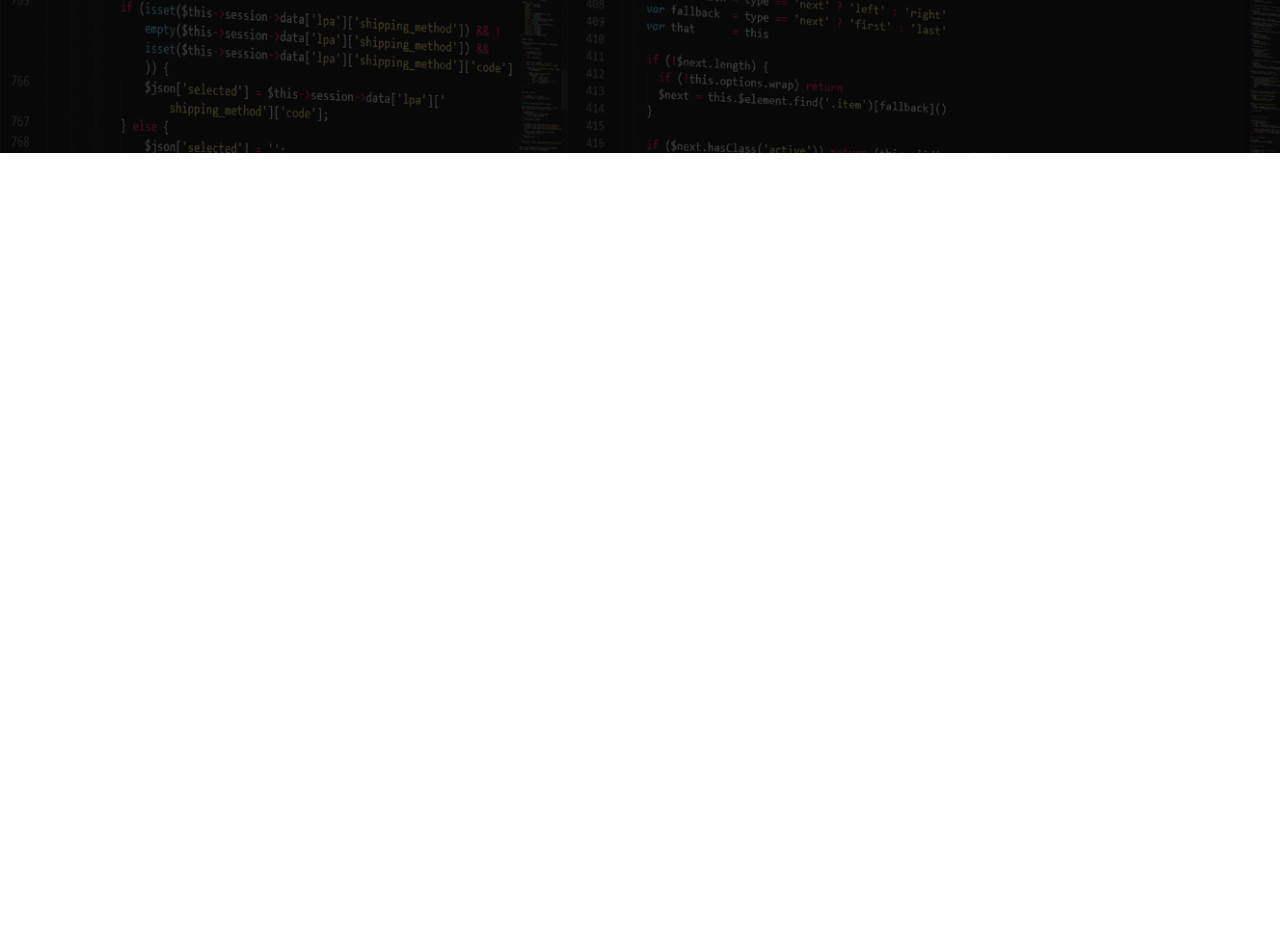
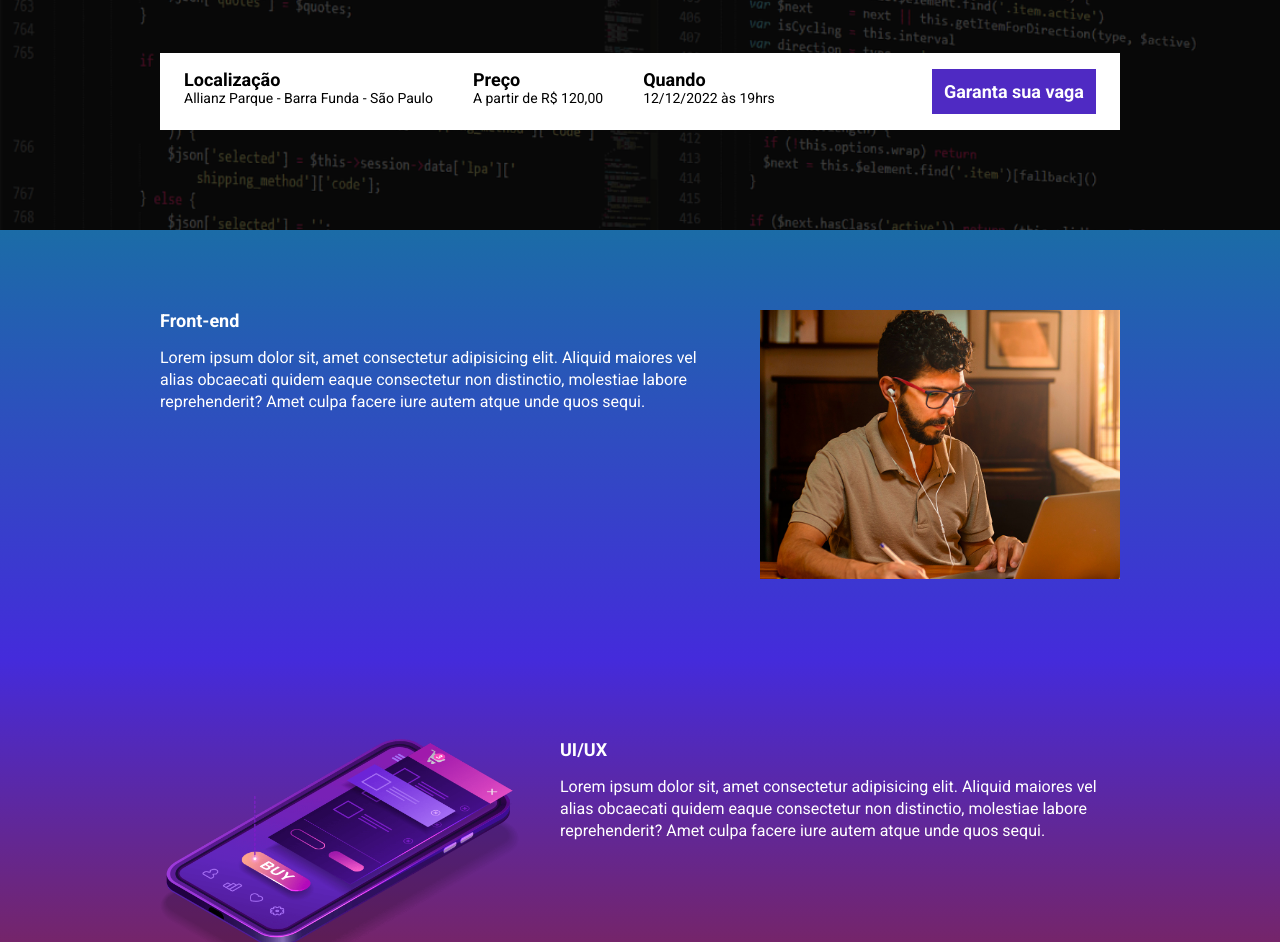
Before and after one commit to KevinReisHartwig/Atividade-Parcel, a website built with Parcel: page src/index.html in a window 1280 px wide. Shown: the part 331-1273 px from the top of the page. Before the commit the page ends 800 px from the top, so only its background shows below. Built offline with nearby package versions, Linux system fonts and the light colour scheme.

Commit message:
finalizado

```diff
--- a/package.json
+++ b/package.json
@@ -2,9 +2,9 @@
   "name": "atividade",
   "version": "1.0.0",
   "description": "",
-  "main": "index.js",
   "scripts": {
     "dev": "parcel src/index.html src/styles/main.scss src/scripts/main.js",
+    "build": "parcel build src/index.html",
     "test": "echo \"Error: no test specified\" && exit 1"
   },
   "keywords": [],
--- a/src/index.html
+++ b/src/index.html
@@ -4,22 +4,87 @@
     <meta charset="UTF-8">
     <meta name="viewport" content="width=device-width, initial-scale=1.0">
     <title>Document</title>
-    <link rel="stylesheet" href="styles/main.scss">
     <link rel="preconnect" href="https://fonts.googleapis.com">
     <link rel="preconnect" href="https://fonts.gstatic.com" crossorigin>
+    <link rel="stylesheet" href="styles/main.scss">
     <link href="https://fonts.googleapis.com/css2?family=Roboto:wght@400;700;900&display=swap" rel="stylesheet">
+    <link rel="stylesheet" href="https://unpkg.com/aos@next/dist/aos.css" />
     </head>
     <body>
         <header class="hero">
             <div class="container">
                 <img class="hero__logo" src="./images/ebac_logo.svg" alt="EBAC">
                 <p class="hero__text">
-                O maior Evento de tecnologia do Brasil começa em 10d 12h 20m 15s
+                    O maior evento de tecnologia do Brasil começa em <span id="contador"></span>
                 </p>
+                <div class="infos-bar">
+                    <ul class="infos-bar__infos">
+                        <li class="infos-bar__infos__item">
+                            <b>Localização</b>
+                            Allianz Parque - Barra Funda - São Paulo
+                        </li>
+                        <li class="infos-bar__infos__item">
+                            <b>Preço</b>
+                            A partir de R$ 120,00
+                        </li>
+                        <li class="infos-bar__infos__item">
+                            <b>Quando</b>
+                            12/12/2022 às 19hrs
+                        </li>
+                    </ul>
+                    <a href="#" class="button button--primary">
+                        Garanta sua vaga
+                    </a>
+                </div>
             </div>
         </header>
 
+        <section class="event event--frontend">
+            <div class="container" data-aos="fade-right">
+                <div class="event__details">
+                    <h2 class="event__details__title">Front-end</h2>
+                    <p class="event__details__description">
+                        Lorem ipsum dolor sit, amet consectetur adipisicing elit. Aliquid maiores vel alias obcaecati quidem eaque consectetur non distinctio, molestiae labore reprehenderit? Amet culpa facere iure autem atque unde quos sequi.
+                    </p>
+                </div>
+                <img class="event__image" src="./images/frontend.png" alt="Front-end">
+            </div>
+        </section>
+        <section class="event event--ui-ux event--image-left">
+            <div class="container" data-aos="fade-left">
+                <div class="event__details">
+                    <h2 class="event__details__title">UI/UX</h2>
+                    <p class="event__details__description">
+                        Lorem ipsum dolor sit, amet consectetur adipisicing elit. Aliquid maiores vel alias obcaecati quidem eaque consectetur non distinctio, molestiae labore reprehenderit? Amet culpa facere iure autem atque unde quos sequi.
+                    </p>
+                </div>
+                <img class="event__image" src="./images/ui-ux.png" alt="UI/UX">
+            </div>
+        </section>
+        <section class="event event--data-science">
+            <div class="container" data-aos="fade-right">
+                <div class="event__details">
+                    <h2 class="event__details__title">Data Science</h2>
+                    <p class="event__details__description">
+                        Lorem ipsum dolor sit, amet consectetur adipisicing elit. Aliquid maiores vel alias obcaecati quidem eaque consectetur non distinctio, molestiae labore reprehenderit? Amet culpa facere iure autem atque unde quos sequi.
+                    </p>
+                </div>
+                <img class="event__image" src="./images/data.png" alt="Data Science">
+            </div>
+        </section>
+        <section class="event event--backend event--image-left">
+            <div class="container" data-aos="fade-left">
+                <div class="event__details">
+                    <h2 class="event__details__title">Back-end</h2>
+                    <p class="event__details__description">
+                        Lorem ipsum dolor sit, amet consectetur adipisicing elit. Aliquid maiores vel alias obcaecati quidem eaque consectetur non distinctio, molestiae labore reprehenderit? Amet culpa facere iure autem atque unde quos sequi.
+                    </p>
+                </div>
+                <img class="event__image" src="./images/backend.png" alt="Back-end">
+            </div>
+        </section>
 
+        <script src="https://unpkg.com/aos@next/dist/aos.js"></script>
         <script src="scripts/main.js"></script>
     </body>
 </html>
--- a/src/scripts/main.js
+++ b/src/scripts/main.js
@@ -1 +1,27 @@
-console.log("olá");
+AOS.init();
+
+const dataDoEvento = new Date("dec 19, 2024 19:00:00");
+const timeStampDoEvento = dataDoEvento.getTime();
+
+const contaAsHoras = setInterval(function() {
+    const agora = new Date();
+    const timeStampAtual = agora.getTime();
+
+    const distanciaAteOEvento = timeStampDoEvento - timeStampAtual;
+
+    const diaEmMs = 1000 * 60 * 60 * 24;
+    const horaEmMs = 1000 * 60 * 60;
+    const minutoEmMs = 1000 * 60;
+
+    const diasAteOEvento = Math.floor(distanciaAteOEvento / diaEmMs);
+    const horasAteOEvento = Math.floor((distanciaAteOEvento % diaEmMs) / horaEmMs);
+    const minutosAteOEvento = Math.floor((distanciaAteOEvento % horaEmMs) / minutoEmMs);
+    const segundosAteOEvento = Math.floor((distanciaAteOEvento % minutoEmMs) / 1000);
+
+    document.getElementById('contador').innerHTML = `${diasAteOEvento}d ${horasAteOEvento}h ${minutosAteOEvento}m ${segundosAteOEvento}s`;
+
+    if (distanciaAteOEvento < 0) {
+        clearInterval(contaAsHoras);
+        document.getElementById('contador').innerHTML = 'Evento expirado';
+    }
+}, 1000);
--- /dev/null
+++ b/src/styles/_event.scss
@@ -0,0 +1,63 @@
+@use 'variables';
+
+.event {
+    padding: 80px 0;
+
+    &--frontend {
+        background-image: linear-gradient(variables.$blue1, variables.$blue2);
+    }
+
+    &--ui-ux {
+        background-image: linear-gradient(variables.$blue2, variables.$pink);
+    }
+
+    &--data-science {
+        background-image: linear-gradient(variables.$pink, variables.$yellow);
+    }
+
+    &--backend {
+        background-image: linear-gradient(variables.$yellow, variables.$pink);
+    }
+
+    &--image-left {
+        .container {
+            flex-direction: row-reverse;
+        }
+    }
+
+    .container {
+        display: flex;
+        gap: 40px;
+    }
+
+    &__image {
+        max-width: 360px;
+    }
+
+    &__details {
+        &__title {
+            font-size: 18px;
+            font-weight: bold;
+            margin-bottom: 16px;
+        }
+
+        &__description {
+            line-height: 22px;
+        }
+    }
+
+    @media (max-width: 640px) {
+        .container {
+            display: block;
+        }
+
+        &__image {
+            width: 100%;
+        }
+
+        &__details {
+            margin-right: 0;
+            margin-bottom: 16px;
+        }
+    }
+}
--- a/src/styles/_hero.scss
+++ b/src/styles/_hero.scss
@@ -1,4 +1,6 @@
-.hero{
+@use 'variables';
+
+.hero {
     padding-top: 64px;
     padding-bottom: 100px;
     background-image: url(../images/fundo.png);
@@ -6,46 +8,44 @@
     background-size: cover;
     position: relative;
 
-    .container{
+    .container {
         position: relative;
-
     }
 
-    &::before{
+    &::before {
         position: absolute;
         top: 0;
         left: 0;
         width: 100%;
         height: 100%;
-        background-color: #000;
+        background-color: variables.$secondaryTextColor;
         content: '';
         opacity: .7;
     }
 
-    &__text{
+    &__text {
         margin-top: 64px;
         margin-bottom: 64px;
         font-size: 40px;
         line-height: 56px;
-        color: #fff;
         font-weight: 800;
         text-align: center;
     }
 
-    &__logo{
+    &__logo {
         margin: 0 auto;
         height: 80px;
         display: block;
     }
 
-    @media (max-width: 640px){
+    @media (max-width: 640px) {
         padding: 40px 0;
 
-        &__logo{
+        &__logo {
             height: 40px;
         }
 
-        &__text{
+        &__text {
             font-size: 22px;
             line-height: 24px;
             margin: 24px 0;
--- /dev/null
+++ b/src/styles/_variables.scss
@@ -0,0 +1,8 @@
+$textColor: #fff;
+$secondaryTextColor: #000;
+
+$blue1: #1B6CA7;
+$blue2: #442BDB;
+$pink: #89223B;
+$yellow: #9C791D;
+$purple: #4F2AC3;
--- /dev/null
+++ b/src/styles/components/_buttons.scss
@@ -0,0 +1,25 @@
+@use '../variables';
+
+.button {
+    padding: 12px;
+    font-size: 18px;
+    font-weight: bold;
+    text-decoration: none;
+    text-align: center;
+    white-space: nowrap;
+
+    &--primary {
+        color: #fff;
+        background-color: variables.$purple;
+    }
+
+    @media (max-width: 640px) {
+        display: block;
+        width: 100%;
+    }
+
+    @media (max-width: 1024px) {
+        display: flex;
+        align-items: center;
+    }
+}
--- /dev/null
+++ b/src/styles/components/_infos_bar.scss
@@ -0,0 +1,42 @@
+@use '../variables';
+
+.infos-bar {
+    padding: 16px 24px;
+    background-color: variables.$textColor;
+    display: flex;
+    justify-content: space-between;
+
+    &__infos {
+        display: flex;
+        gap: 40px;
+
+        &__item {
+            font-size: 14px;
+            color: variables.$secondaryTextColor;
+
+            b {
+                color: variables.$secondaryTextColor;
+                font-size: 18px;
+                display: block;
+            }
+        }
+    }
+
+    @media (max-width: 640px) {
+        display: block;
+
+        &__infos {
+            display: block;
+
+            &__item {
+                margin-bottom: 24px;
+            }
+        }
+    }
+
+    @media (max-width: 1024px) {
+        &__infos {
+            gap: 16px;
+        }
+    }
+}
--- a/src/styles/main.scss
+++ b/src/styles/main.scss
@@ -1,23 +1,28 @@
 @use 'hero';
+@use 'components/infos_bar';
+@use 'components/buttons';
+@use 'event';
+@use 'variables';
 
-*{
+* {
     margin: 0;
     padding: 0;
     box-sizing: border-box;
     font-family: Roboto, sans-serif;
-    color: #fff;
+    color: variables.$textColor;
+    list-style: none;
 }
 
-.container{
+.container {
     max-width: 960px;
     width: 100%;
     margin: 0 auto;
 
-    @media(max-width: 640px){
+    @media (max-width: 640px) {
         max-width: 80%;
     }
 
-    @media(max-width: 1024px){
+    @media (max-width: 1024px) {
         max-width: 90%;
     }
 }
```
Lines whose indentation alone changed are shown as unchanged.
